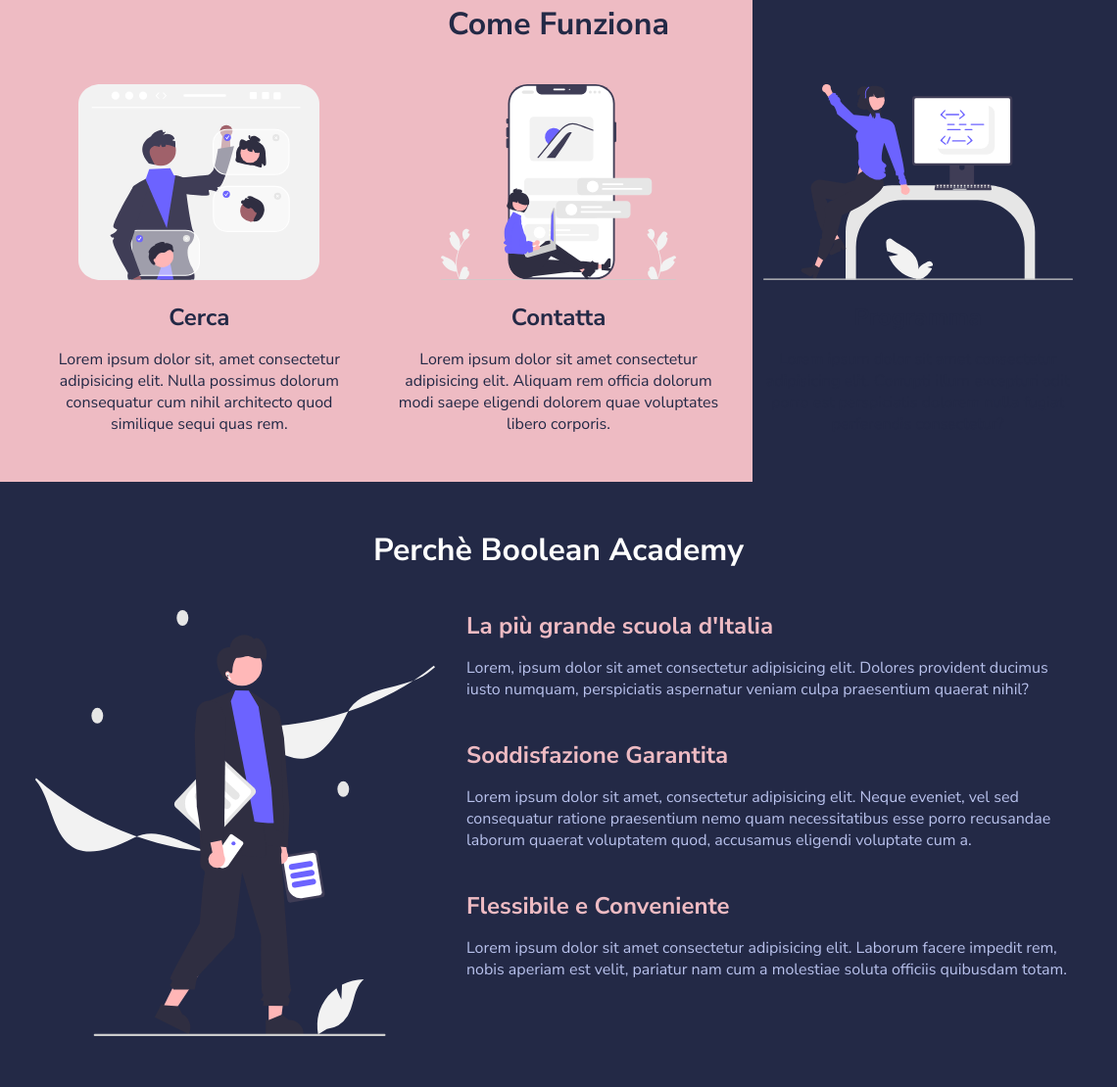
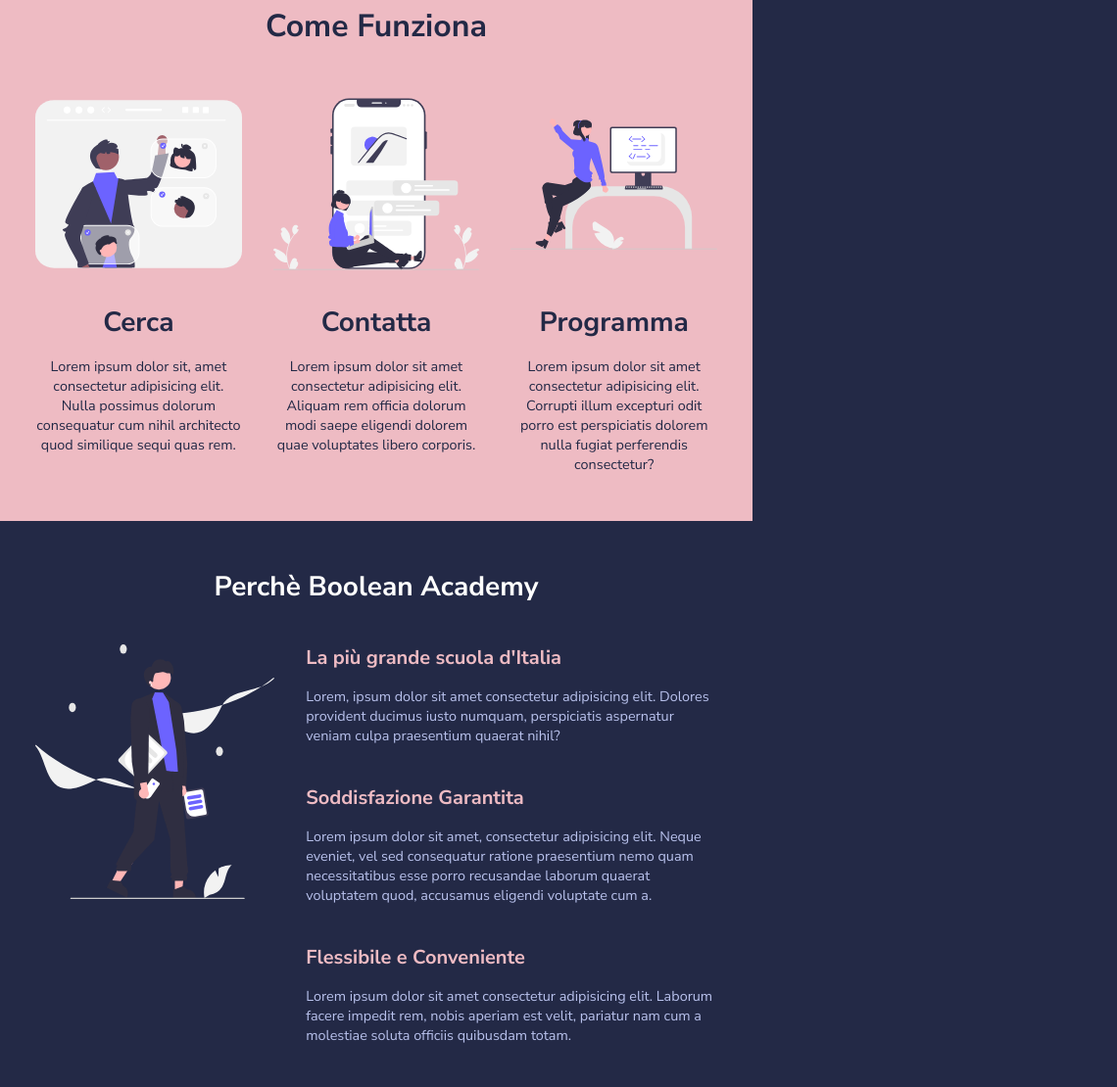
Before and after one commit to nicodellolio/html-css-resp-wannabe, a plain HTML site: page index.html in a window 768 px wide. Shown: the part 640-1750 px from the top of the page at 98% size, 1140 px wide, since content can reach past the window. Drawn offline with Linux system fonts and the light colour scheme.

Commit message:
add_media-query_tablet

```diff
--- a/assets/css/style.css
+++ b/assets/css/style.css
@@ -193,4 +193,73 @@ img {
     .site-header{
         width: 100%;
     }
+    .container{
+        max-width: 768px;
+        width: 100%;
+    }
+
+    div.card{
+        width: 100%;
+
+        & p{
+            margin: 0;
+            font-size: 0.9rem;
+        }
+
+        & h3{
+            font-size: 1.75rem;
+        }
+    }
+
+
+    .steps{
+        width: 100%
+    }
+
+    .lessons .col img{
+        height: 180px;
+    }
+
+
+    .row {
+        display: flex;
+        /* flex-direction: column; */
+        width: 100%;
+
+        & .col {
+            width: 100%;
+        }
+    }
+
+    section.why-us{
+        padding: 3rem 0;
+        margin: -3em 0 0 0;
+
+        & h2{
+            font-size: 1.75rem;
+        }
+
+
+
+
+        /* & img{
+            width: 80%;
+        } */
+
+        & .col.col-left{
+            width: 60%
+        }
+
+        .col-right{
+            & h3{
+                font-size: 1.25rem
+            }
+
+            & p{
+                font-size: 0.9rem;
+            }
+
+        }
+    }
+
 }
```
